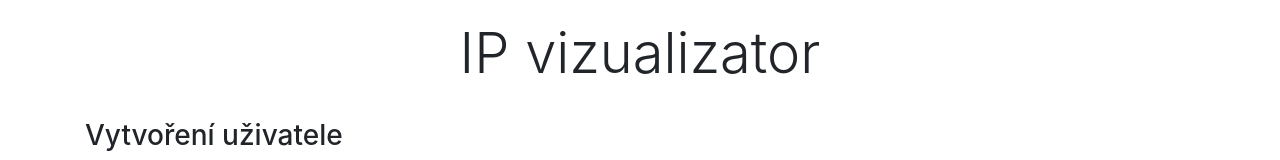
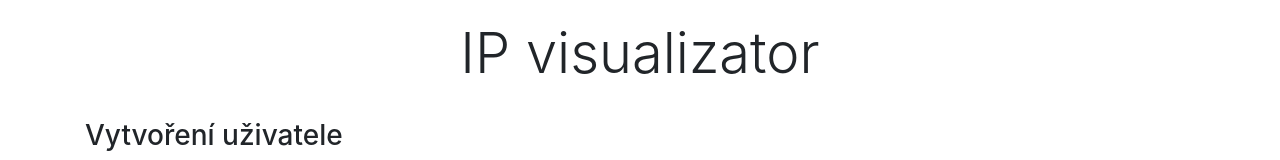
Before and after one commit to CESNET/IPVisualizator, a plain HTML site: page IPVisualizator-webservice/create_user.html in a window 1280 px wide. Shown: the top 160 px of the page. Drawn offline with nearby package versions, Linux system fonts and the light colour scheme.

Commit message:
ipvizualizator->ipvisualizator

```diff
--- a/IPVisualizator-webservice/create_user.html
+++ b/IPVisualizator-webservice/create_user.html
@@ -12,7 +12,7 @@
   </head>
   <body>
     <div class="container" style="margin-top: 20px;">
-        <center><h1 class="display-4">IP vizualizator</h1></center>
+        <center><h1 class="display-4">IP visualizator</h1></center>
         <h3 class="pt-4">Vytvoření uživatele</h3>
         <p class="pt-4">Pomocí formuláře níže si vytvoříte uživatele, což je potřebná prerekvizita pro nahrání <a href="send_dataset.html">dat</a>.</p>
         <form class="pb-4">
```
Also changed, not shown: IPVisualizator-webservice/send_dataset.html (+1 -1 lines).
